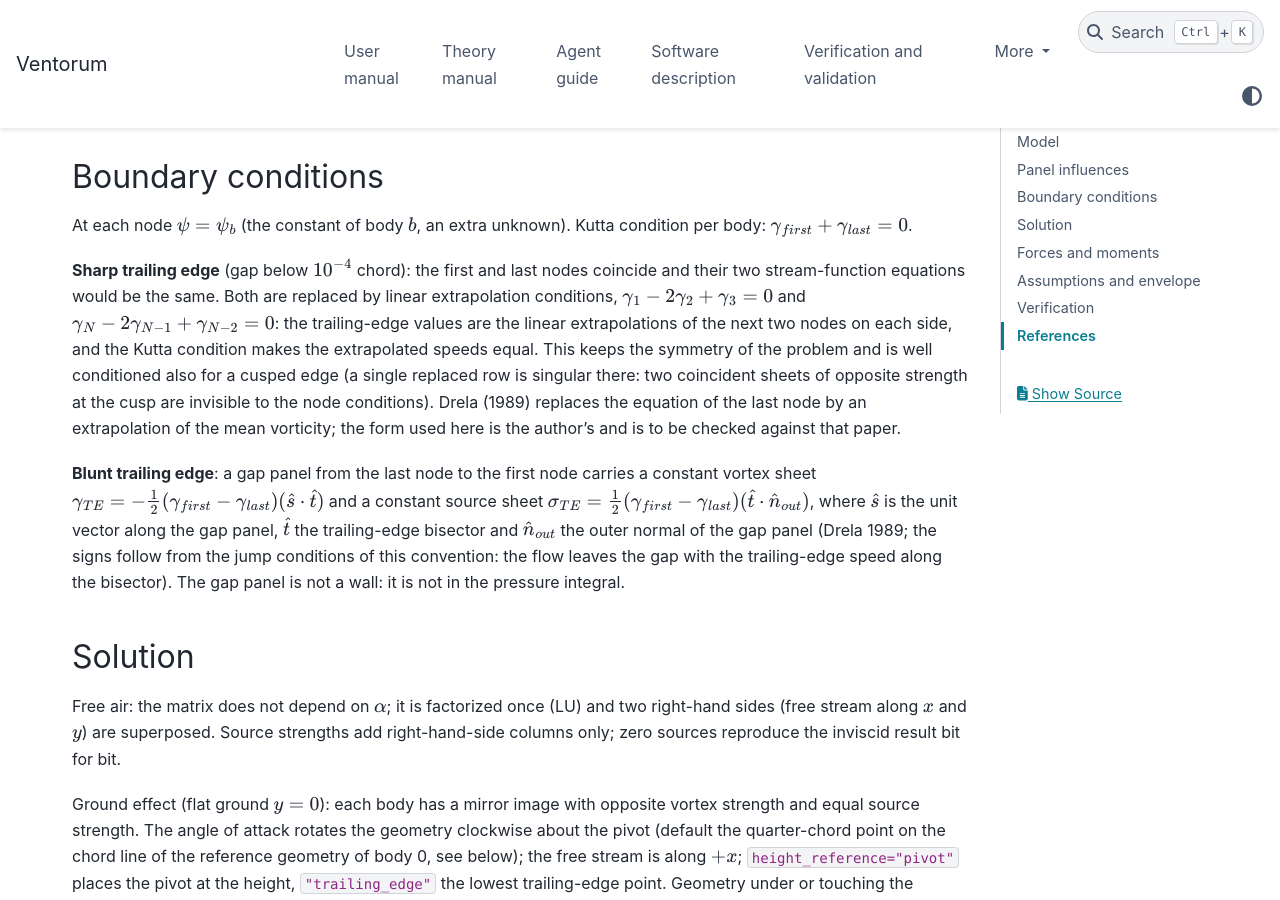
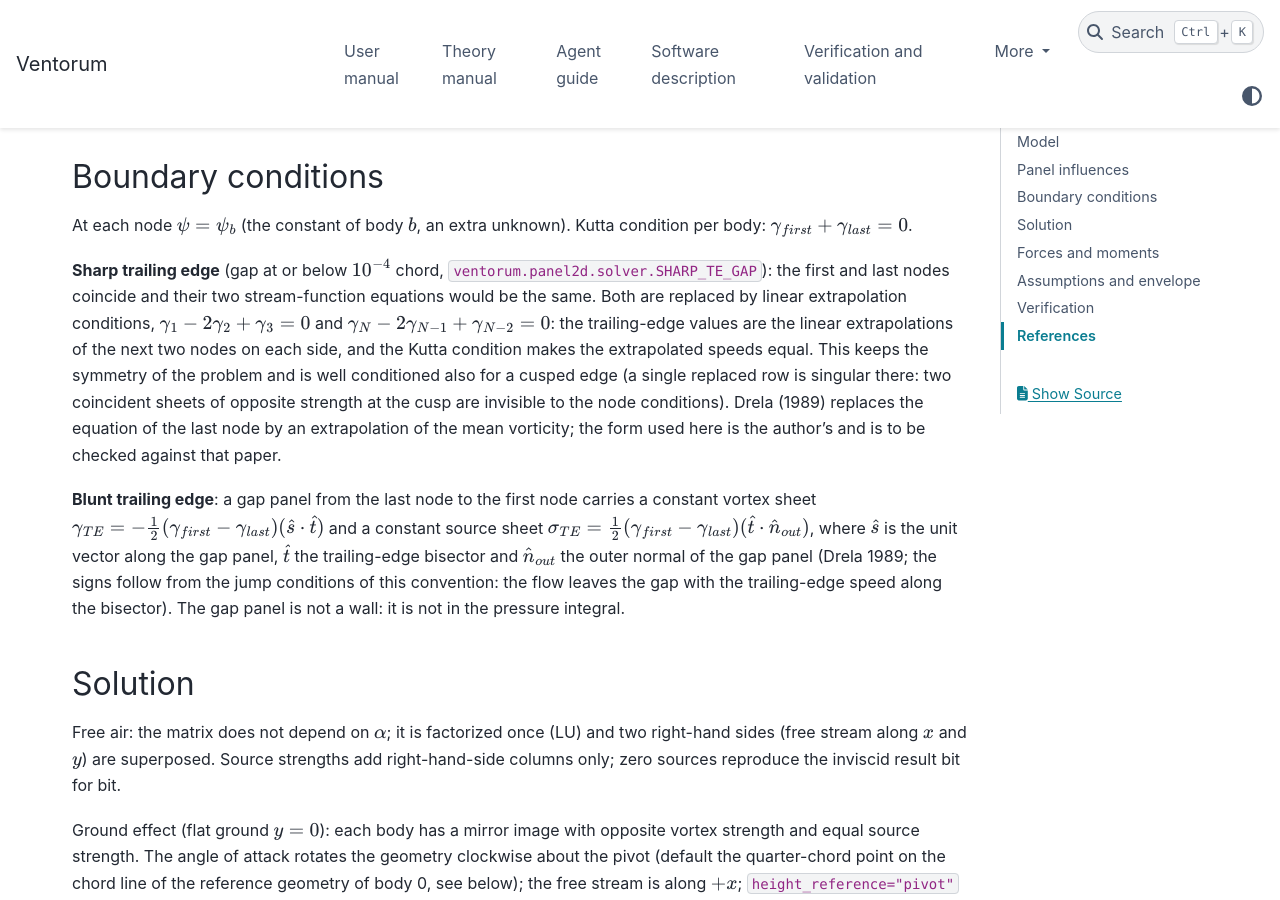
Before and after one commit to manrd/Ventorum, a Sphinx documentation site: the page built from docs/theory/panel2d.md, in a window 1280 px wide and 900 px high, scrolled down 1730 px. Built offline with Sphinx 7.4.7 and the PyData theme 0.15.4, drawn with Linux system fonts in a browser that asks for light colours.

Commit message:
Say that a gap at or below the sharp-edge limit is sharp
The code tests gap <= SHARP_TE_GAP * chord. The theory page said
"below". It now says "at or below", as the code does.

Co-Authored-By: Claude Opus 5.5 <noreply@anthropic.com>

```diff
--- a/docs/theory/panel2d.md
+++ b/docs/theory/panel2d.md
@@ -53,7 +53,7 @@ where $P_0 = \int_0^L \ln r^2\,dt$ and $P_1 = \int_0^L (t - L/2)\ln r^2\,dt$. Bo
 
 At each node $\psi = \psi_b$ (the constant of body $b$, an extra unknown). Kutta condition per body: $\gamma_{first} + \gamma_{last} = 0$.
 
-**Sharp trailing edge** (gap below $10^{-4}$ chord): the first and last nodes coincide and their two stream-function equations would be the same. Both are replaced by linear extrapolation conditions, $\gamma_1 - 2\gamma_2 + \gamma_3 = 0$ and $\gamma_N - 2\gamma_{N-1} + \gamma_{N-2} = 0$: the trailing-edge values are the linear extrapolations of the next two nodes on each side, and the Kutta condition makes the extrapolated speeds equal. This keeps the symmetry of the problem and is well conditioned also for a cusped edge (a single replaced row is singular there: two coincident sheets of opposite strength at the cusp are invisible to the node conditions). Drela (1989) replaces the equation of the last node by an extrapolation of the mean vorticity; the form used here is the author's and is to be checked against that paper.
+**Sharp trailing edge** (gap at or below $10^{-4}$ chord, `ventorum.panel2d.solver.SHARP_TE_GAP`): the first and last nodes coincide and their two stream-function equations would be the same. Both are replaced by linear extrapolation conditions, $\gamma_1 - 2\gamma_2 + \gamma_3 = 0$ and $\gamma_N - 2\gamma_{N-1} + \gamma_{N-2} = 0$: the trailing-edge values are the linear extrapolations of the next two nodes on each side, and the Kutta condition makes the extrapolated speeds equal. This keeps the symmetry of the problem and is well conditioned also for a cusped edge (a single replaced row is singular there: two coincident sheets of opposite strength at the cusp are invisible to the node conditions). Drela (1989) replaces the equation of the last node by an extrapolation of the mean vorticity; the form used here is the author's and is to be checked against that paper.
 
 **Blunt trailing edge**: a gap panel from the last node to the first node carries a constant vortex sheet $\gamma_{TE} = -\tfrac12(\gamma_{first} - \gamma_{last})(\hat s\cdot\hat t)$ and a constant source sheet $\sigma_{TE} = \tfrac12(\gamma_{first} - \gamma_{last})(\hat t\cdot\hat n_{out})$, where $\hat s$ is the unit vector along the gap panel, $\hat t$ the trailing-edge bisector and $\hat n_{out}$ the outer normal of the gap panel (Drela 1989; the signs follow from the jump conditions of this convention: the flow leaves the gap with the trailing-edge speed along the bisector). The gap panel is not a wall: it is not in the pressure integral.
 
```
